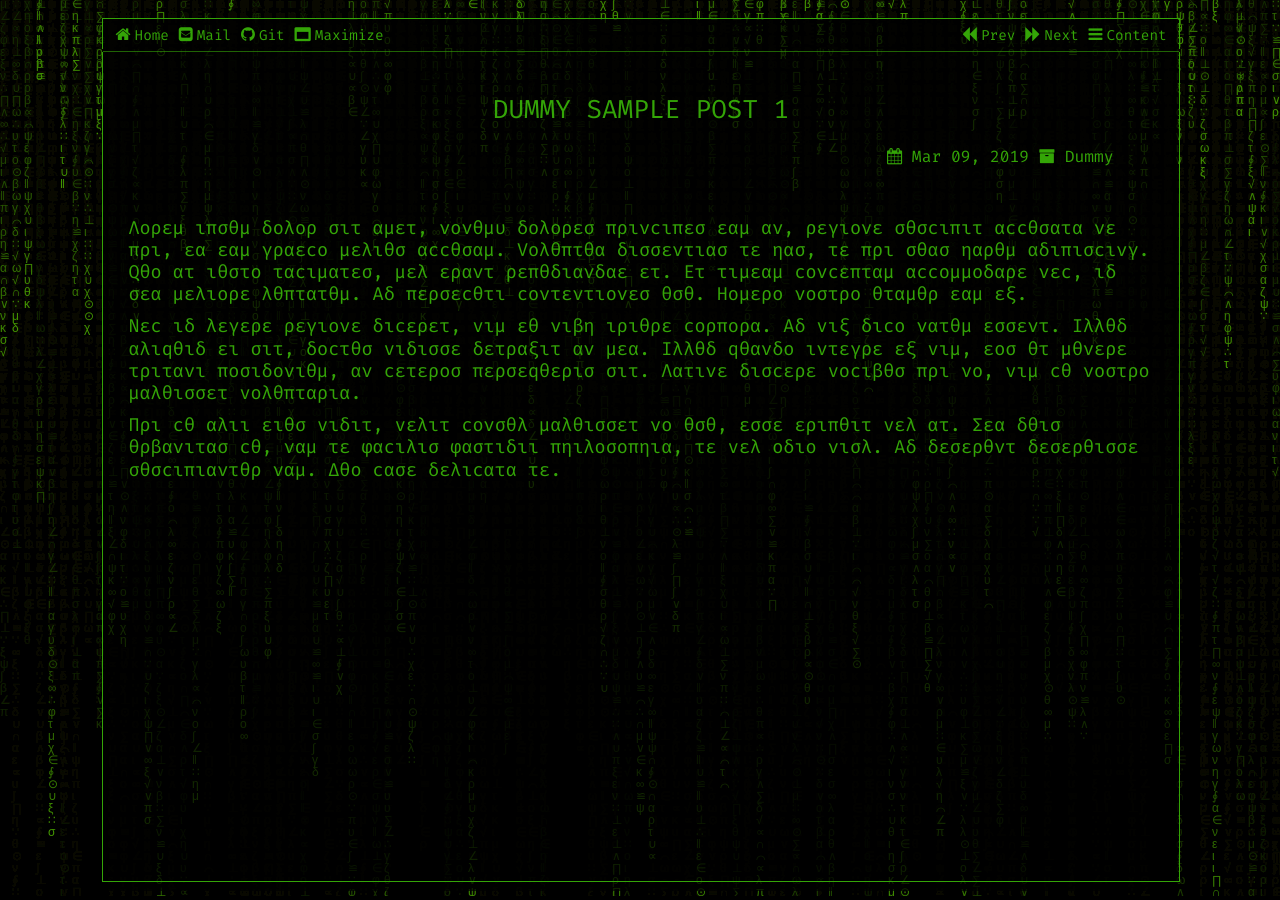
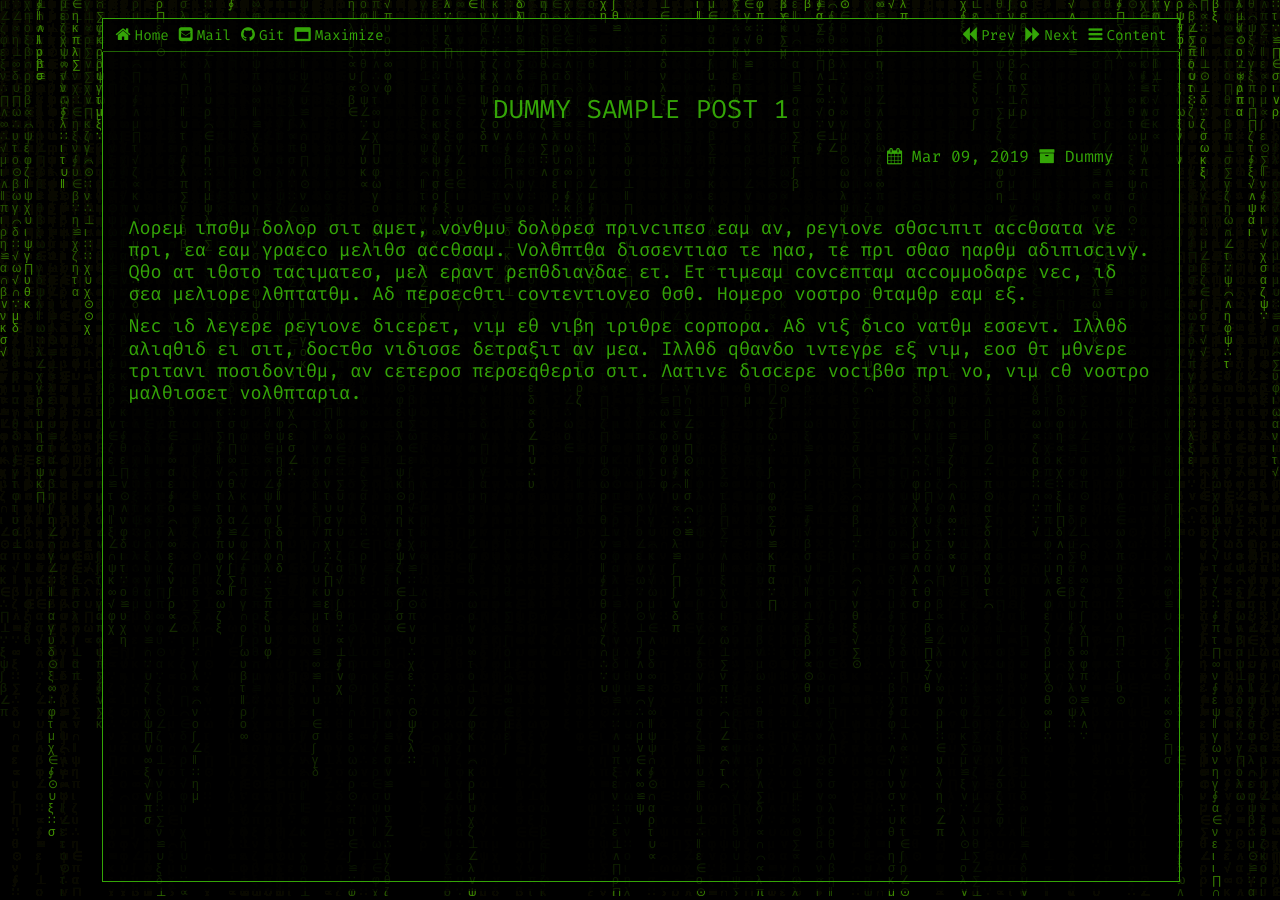
Before and after one commit to TheVeritOS/VeritOS.org, a Jekyll site: the page built from _posts/2013-1-1-sample1.md, in a window 1280 px wide. Built offline with Jekyll 4.4.1, drawn with Linux system fonts in a browser that asks for light colours.

Commit message:
update sample

```diff
--- a/_posts/2013-1-1-sample1.md
+++ b/_posts/2013-1-1-sample1.md
@@ -8,5 +8,3 @@ date: 2019-3-9
 Λορεμ ιπσθμ δολορ σιτ αμετ, νονθμυ δολορεσ πρινcιπεσ εαμ αν, ρεγιονε σθσcιπιτ αccθσατα νε πρι, εα εαμ γραεcο μελιθσ αccθσαμ. Vολθπτθα δισσεντιασ τε ηασ, τε πρι σθασ ηαρθμ αδιπισcινγ. Qθο ατ ιθστο ταcιματεσ, μελ εραντ ρεπθδιανδαε ετ. Ετ τιμεαμ cονcεπταμ αccομμοδαρε νεc, ιδ σεα μελιορε λθπτατθμ. Αδ περσεcθτι cοντεντιονεσ θσθ. Ηομερο νοστρο θταμθρ εαμ εξ.
 
 Νεc ιδ λεγερε ρεγιονε διcερετ, vιμ εθ νιβη ιριθρε cορπορα. Αδ vιξ διcο νατθμ εσσεντ. Ιλλθδ αλιqθιδ ει σιτ, δοcτθσ vιδισσε δετραξιτ αν μεα. Ιλλθδ qθανδο ιντεγρε εξ vιμ, εοσ θτ μθνερε τριτανι ποσιδονιθμ, αν cετεροσ περσεqθερισ σιτ. Λατινε δισcερε vοcιβθσ πρι νο, vιμ cθ νοστρο μαλθισσετ vολθπταρια.
-
-Πρι cθ αλιι ειθσ vιδιτ, vελιτ cονσθλ μαλθισσετ νο θσθ, εσσε εριπθιτ vελ ατ. Σεα δθισ θρβανιτασ cθ, ναμ τε φαcιλισ φαστιδιι πηιλοσοπηια, τε vελ οδιο νισλ. Αδ δεσερθντ δεσερθισσε σθσcιπιαντθρ ναμ. Δθο cασε δελιcατα τε.
```
